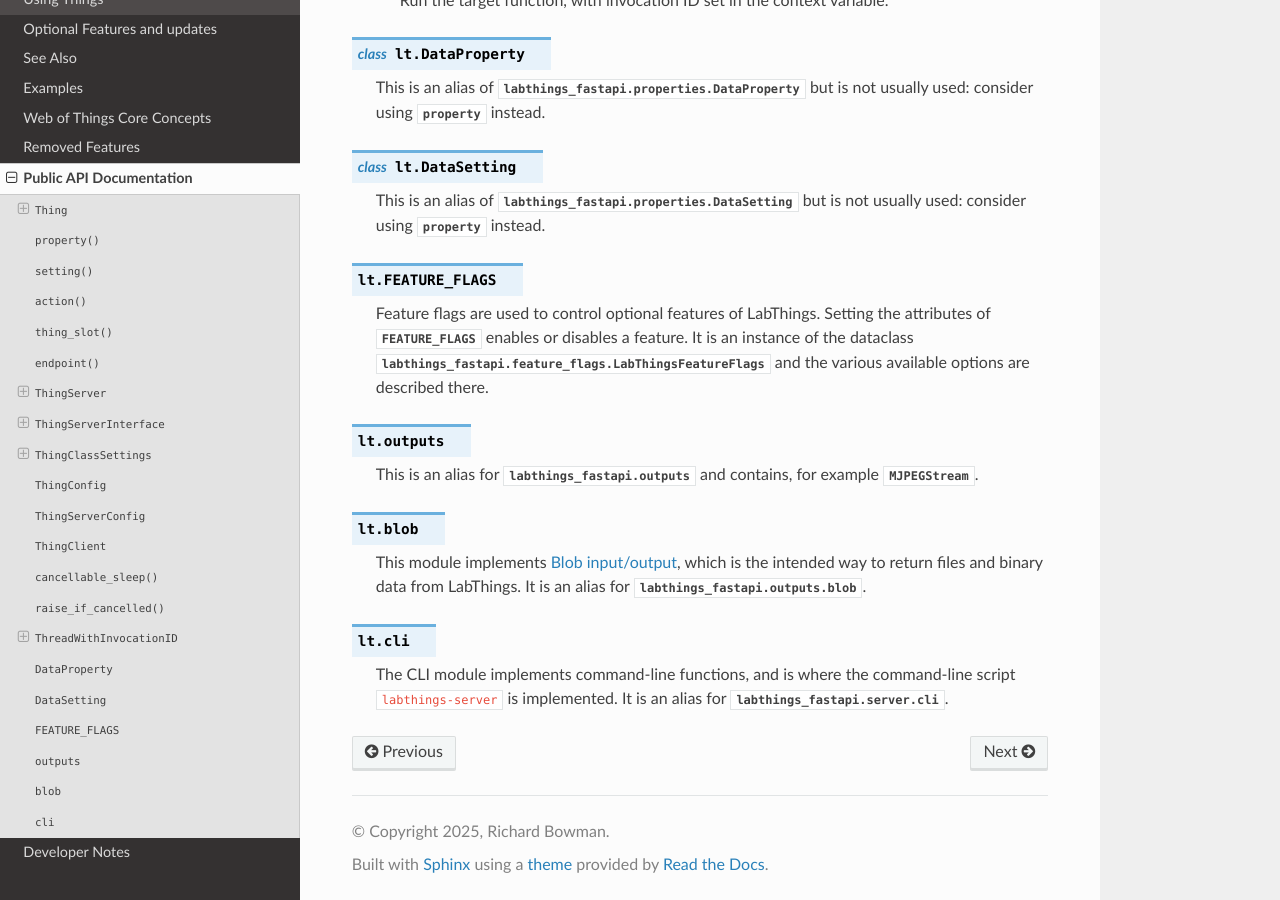
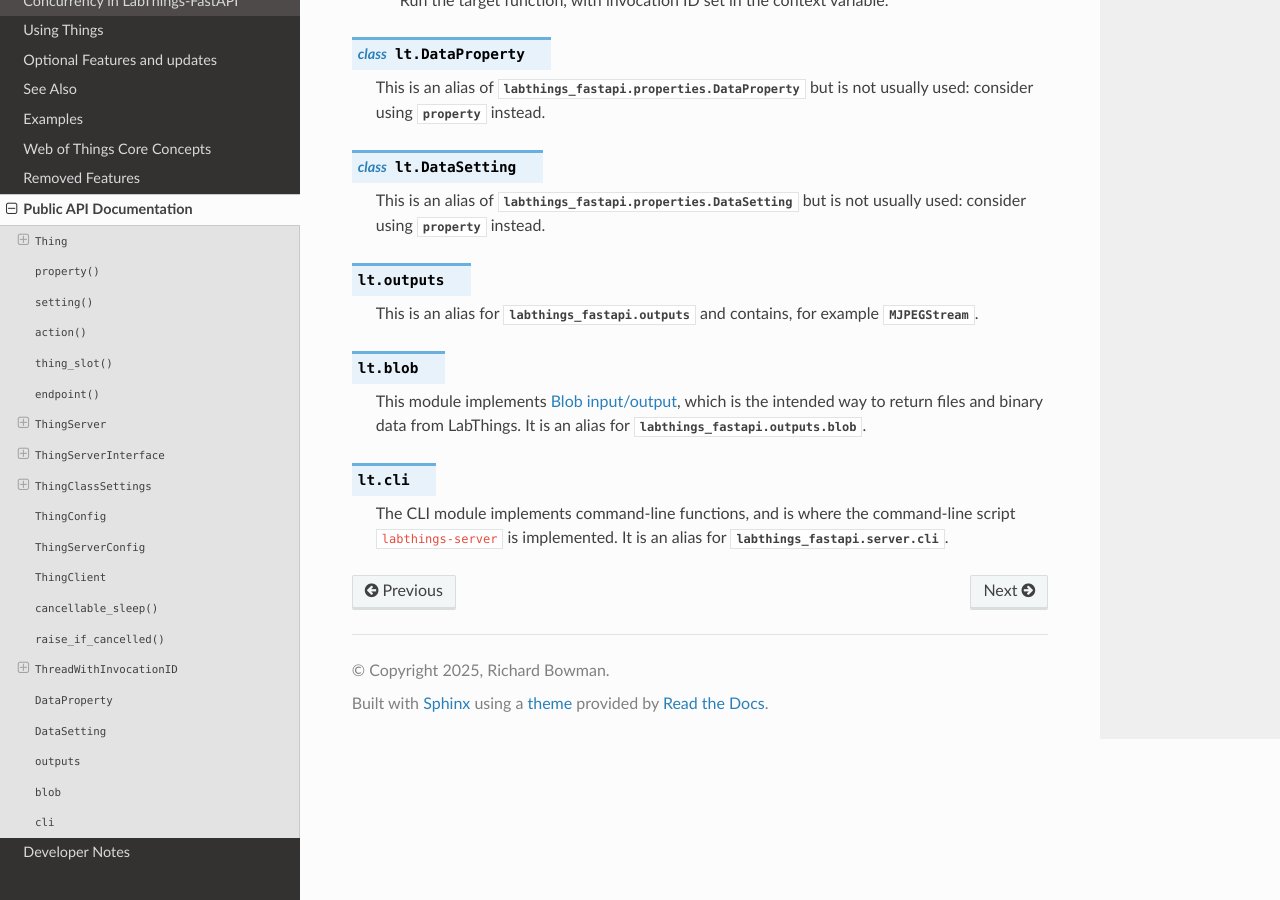
Before and after one commit to labthings/labthings-fastapi, a Sphinx documentation site: the page built from docs/source/public_api.rst, in a window 1280 px wide and 900 px high, scrolled down 11155 px. Built offline with Sphinx 7.4.7 and the Read the Docs theme 3.1.0, drawn with Linux system fonts in a browser that asks for light colours; pages that are not in the unit, such as notebooks, are missing from menus; the version number is read from the project's files by our own code.

Commit message:
Remove feature flags from documentation

```diff
--- a/docs/source/properties.rst
+++ b/docs/source/properties.rst
@@ -205,7 +205,7 @@ Note that the constraints for functional properties are set by assigning a dicti
 .. note::
 
     Currently, property values are not validated when they are set directly in Python, only via HTTP.
-    Setting ``lt.FEATURE_FLAGS.validate_properties_on_set = True`` enables validation when they are set in Python. This may become default behaviour in the future.
+    Setting ``validate_properties_on_set = True`` in `~lt.Thing._class_settings` enables validation when they are set in Python. This may become default behaviour in the future.
 
 Property metadata
 -----------------
--- a/docs/source/public_api.rst
+++ b/docs/source/public_api.rst
@@ -519,10 +519,6 @@ This page summarises the parts of the LabThings API that should be most frequent
 
     This is an alias of `labthings_fastapi.properties.DataSetting` but is not usually used: consider using `property` instead.
 
-.. py:attribute:: FEATURE_FLAGS
-
-    Feature flags are used to control optional features of LabThings. Setting the attributes of `FEATURE_FLAGS` enables or disables a feature. It is an instance of the dataclass `labthings_fastapi.feature_flags.LabThingsFeatureFlags` and the various available options are described there.
-
 .. py:attribute:: outputs
 
     This is an alias for `labthings_fastapi.outputs` and contains, for example `MJPEGStream`\ .
```
